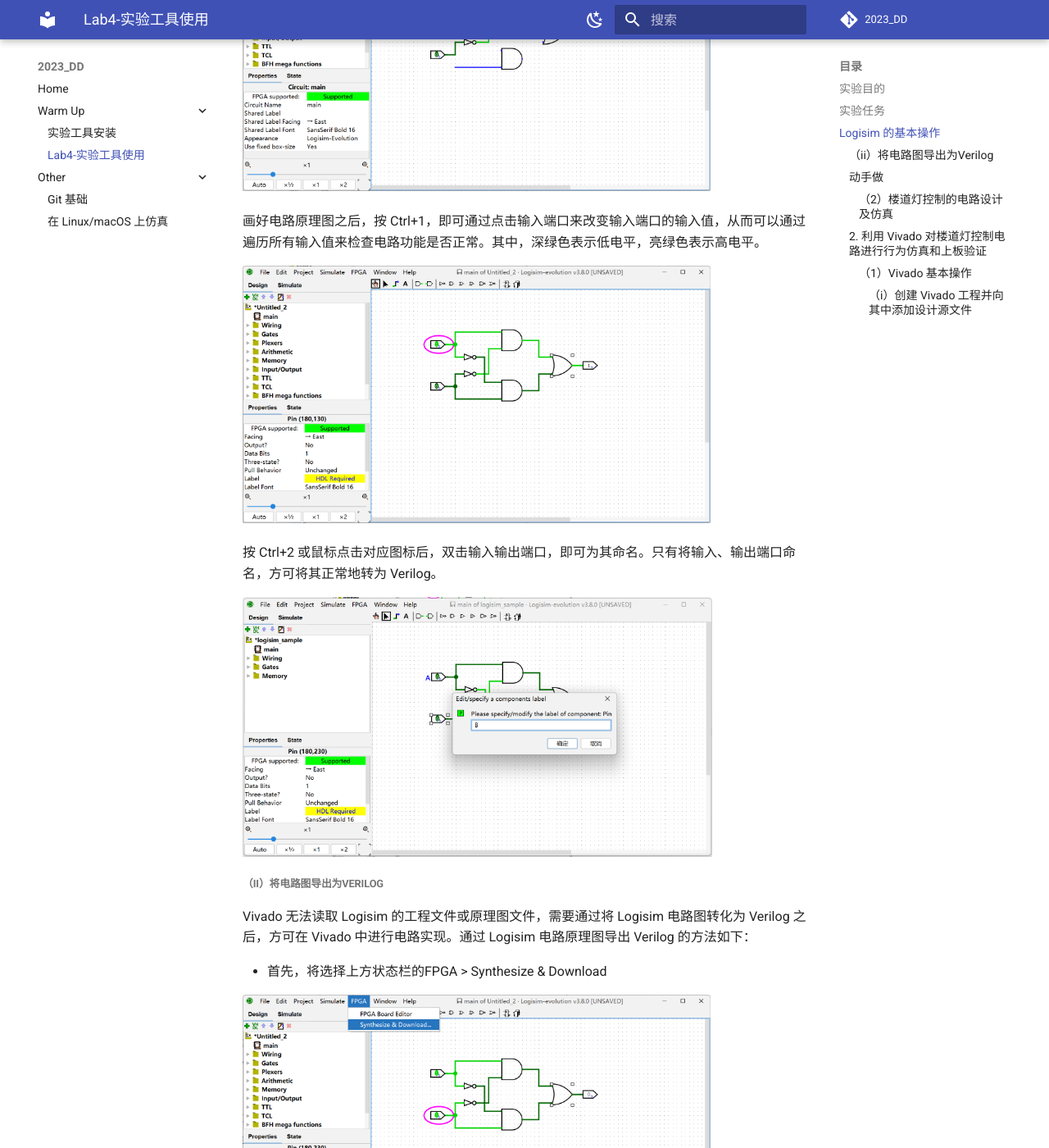
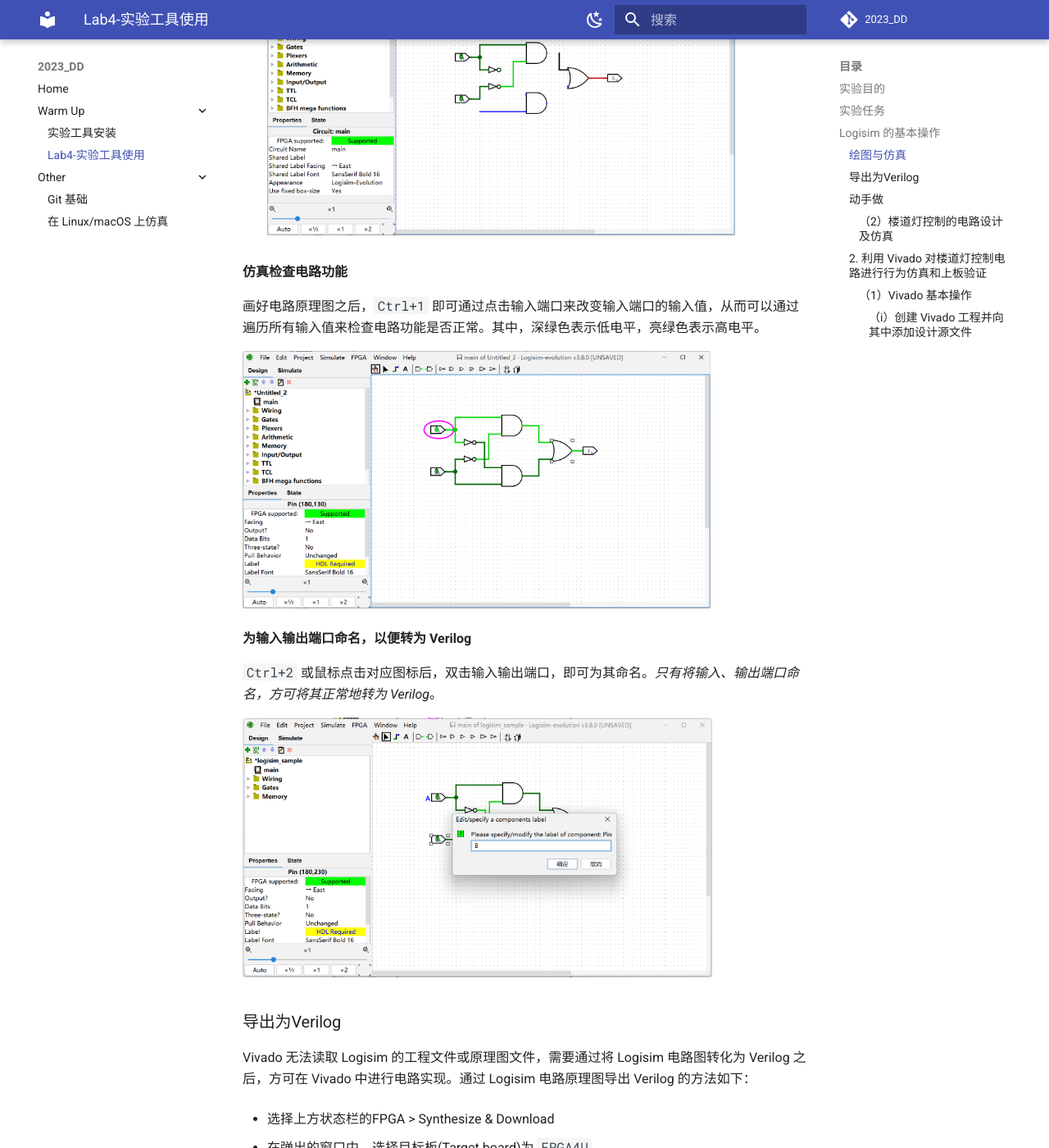
Before and after one commit to Guahao31/2023_DD, an MkDocs documentation site: the page built from docs/warmup/lab4.md, in a window 1280 px wide and 1400 px high, scrolled down 2152 px. Shown: the whole window at 82% size. Built offline with MkDocs 1.6.1 and Material for MkDocs 9.7.7, drawn with Linux system fonts in a browser that asks for light colours; comment, search, counter and statistics services are not loaded; some of the changed text lies outside the part shown.

Commit message:
style & remove: unused pic

```diff
--- a/docs/warmup/lab4.md
+++ b/docs/warmup/lab4.md
@@ -22,53 +22,55 @@
 
     我们将使用一个简单的电路展示 Logisim 的使用，请你在**浏览**本节内容后，完成[动手做](#logisim-example_lets-do-it)小节的**另一个**电路的设计。
 
-按 Ctrl+5 或鼠标点击对应按钮，可添加输入端口入电路原理图中：
+### 绘图与仿真
 
-<img src="../pic/lab4/1.png" alt="添加输入端口" style="zoom:34%"  />
+**绘图**
 
-按 Ctrl+7、 8 、9、0 或用鼠标点击对应按钮，可以分别向电路原理图中添加非门、与门、或门、异或门：
+* `Ctrl+5` 或鼠标点击对应按钮，可添加输入端口进入电路原理图中：
 
-<img src="../pic/lab4/2.png" alt="添加门" style="zoom:34%"  />
+    <img src="../pic/lab4/1.png" alt="添加输入端口" style="zoom:34%"  />
 
-按 Ctrl+6 或用鼠标点击对应按钮，可以向电路原理图中添加输出端口：
+* `Ctrl+7/8/9/0` 或用鼠标点击对应按钮，可以分别向电路原理图中添加非门、与门、或门、异或门：
 
-<img src="../pic/lab4/3.png" alt="添加输出" style="zoom:34%"  />
+    <img src="../pic/lab4/2.png" alt="添加门" style="zoom:34%"  />
 
-按 Ctrl+3 或用鼠标点击对应按钮，可以在电路原理图中画线：
+* 按 `Ctrl+6` 或用鼠标点击对应按钮，可以向电路原理图中添加输出端口：
 
-<img src="../pic/lab4/4.png" alt="添加线路" style="zoom:34%"  />
+    <img src="../pic/lab4/3.png" alt="添加输出" style="zoom:34%"  />
 
-画好电路原理图之后，按 Ctrl+1，即可通过点击输入端口来改变输入端口的输入值，从而可以通过遍历所有输入值来检查电路功能是否正常。其中，深绿色表示低电平，亮绿色表示高电平。
+* 按 `Ctrl+3` 或用鼠标点击对应按钮，可以在电路原理图中画线：
+
+    <img src="../pic/lab4/4.png" alt="添加线路" style="zoom:34%"  />
+
+**仿真检查电路功能**
+
+画好电路原理图之后，`Ctrl+1` 即可通过点击输入端口来改变输入端口的输入值，从而可以通过遍历所有输入值来检查电路功能是否正常。其中，深绿色表示低电平，亮绿色表示高电平。
 
 <img src="../pic/lab4/5.png" alt="logisim 仿真" style="zoom:34%"  />
 
-按 Ctrl+2 或鼠标点击对应图标后，双击输入输出端口，即可为其命名。只有将输入、输出端口命名，方可将其正常地转为 Verilog。
+**为输入输出端口命名，以便转为 Verilog**
+
+`Ctrl+2` 或鼠标点击对应图标后，双击输入输出端口，即可为其命名。*只有将输入、输出端口命名，方可将其正常地转为 Verilog*。
 
 <img src="../pic/lab4/10.png" alt="命名" style="zoom:34%"  />
 
-##### （ii）将电路图导出为Verilog
+### 导出为Verilog
 
 Vivado 无法读取 Logisim 的工程文件或原理图文件，需要通过将 Logisim 电路图转化为 Verilog 之后，方可在 Vivado 中进行电路实现。通过 Logisim 电路原理图导出 Verilog 的方法如下：
 
-- 首先，将选择上方状态栏的FPGA > Synthesize & Download
+- 选择上方状态栏的FPGA > Synthesize & Download
 
-<img src="../pic/lab4/6.png" alt="导出1" style="zoom:34%"  />
+- 在弹出的窗口中，选择目标板(Target board)为 `FPGA4U`
 
-- 在弹出的窗口中，选择目标板为 `FPGA4U`
-
-<img src="../pic/lab4/7.png" alt="导出2" style="zoom:34%"  />
+    <img src="../pic/lab4/8.png" alt="导出3" style="zoom:34%"  />
 
 - 点击 `Settings` 按钮，并且将弹出窗口中 `FPGA Commander Settings` 选项下的 `Hardware discription language used for FPGA commander` 选项更改为 `Verilog`，随后可关闭弹出窗口。
 
-<img src="../pic/lab4/8.png" alt="导出3" style="zoom:34%"  />
-
-<img src="../pic/lab4/9.png" alt="导出4" style="zoom:34%"  />
+    <img src="../pic/lab4/9.png" alt="导出4" style="zoom:34%"  />
 
 - 点击 `Execute`，随后点击弹出窗口中的 `Done` 即可完成
 
-<img src="../pic/lab4/11.png" alt="导出5" style="zoom:34%"  />
-
-<img src="../pic/lab4/12.png" alt="导出6" style="zoom:34%"  />
+    <img src="../pic/lab4/12.png" alt="导出6" style="zoom:34%"  />
 
 - 此时即可在工作目录下 `./verilog` 子目录中看到生成的 Verilog 文件。
 
```
Also changed, not shown: docs/warmup/pic/lab4/11.png (deleted), docs/warmup/pic/lab4/6.png (deleted), docs/warmup/pic/lab4/7.png (deleted).
